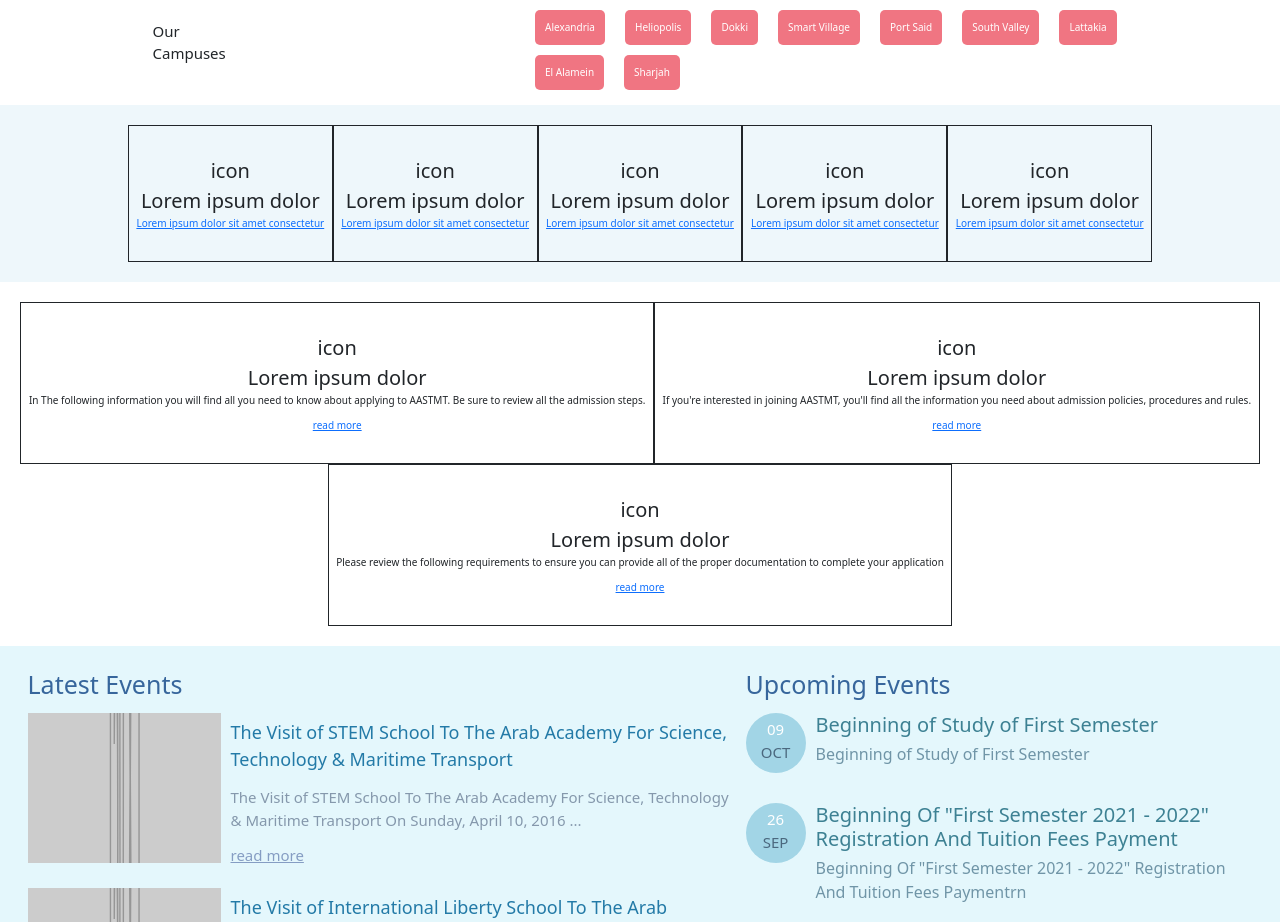
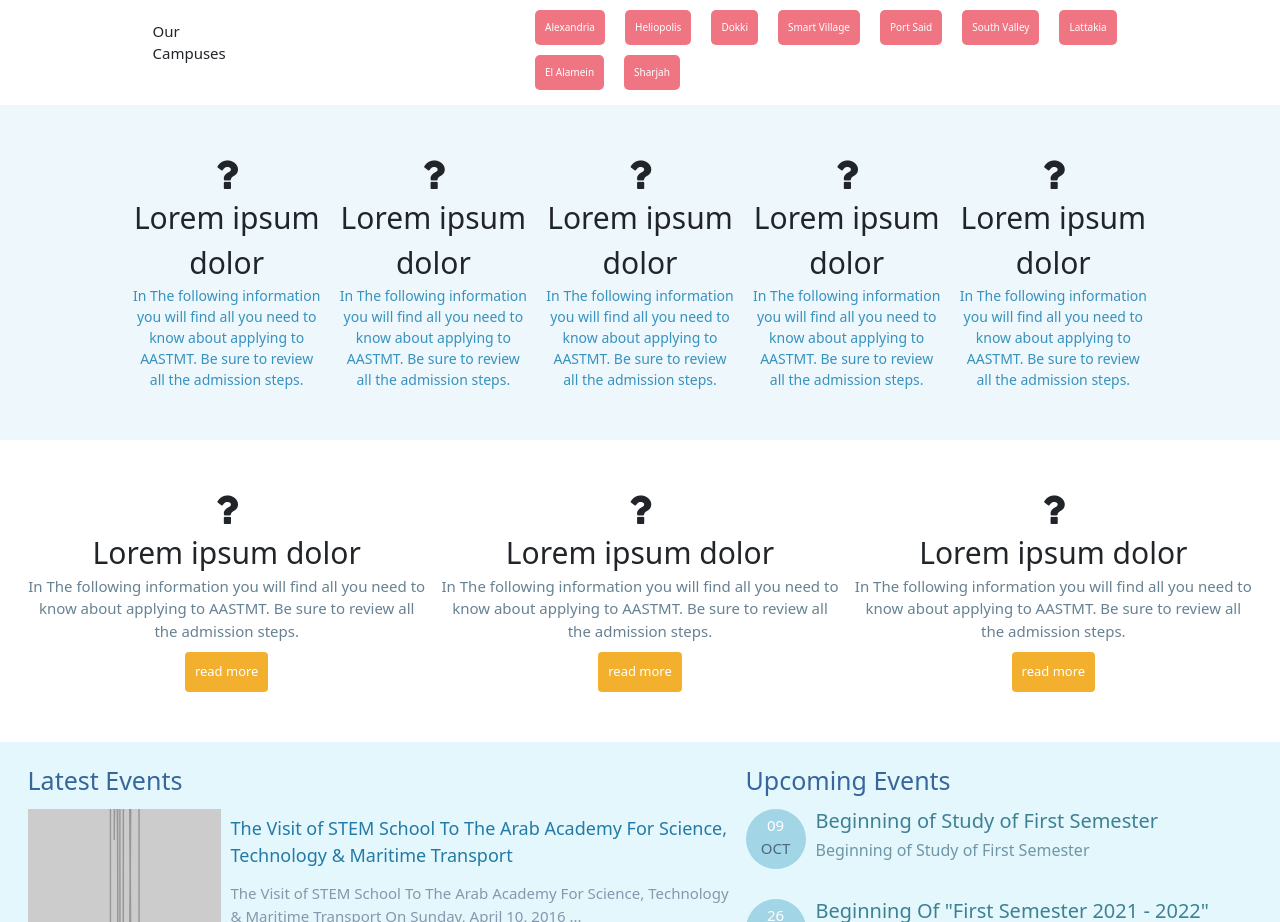
Before and after one commit to al-amiir/arab-academy, a website: page index.html in a window 1280 px wide. Shown: the part 580-1502 px from the top of the page. Drawn offline with nearby package versions, Linux system fonts and the light colour scheme; placeholder pictures from the web are drawn by us.

Commit message:
instrucions 1&2 design finished

```diff
--- a/index.html
+++ b/index.html
@@ -304,134 +304,198 @@
           instruction instruction-1
         "
       >
+        <!-- 1 -->
         <div
           class="
-            col
+            col-12 col-lg-2
             d-flex
             flex-column
             align-items-center
             instruction_component
           "
         >
-          <span>icon</span>
-          <span>Lorem ipsum dolor </span>
-          <a href="#">Lorem ipsum dolor sit amet consectetur </a>
+          <span
+            style="font-size: 4rem"
+            class="fa fa-question instruction_component-icon"
+          ></span>
+          <span class="instruction_component-text-header"
+            >Lorem ipsum dolor
+          </span>
+          <a href="#" class="instruction_component-text-p-1">
+            In The following information you will find all you need to know
+            about applying to AASTMT. Be sure to review all the admission steps.
+          </a>
         </div>
+        <!-- 2 -->
         <div
           class="
-            col
+            col-12 col-lg-2
             d-flex
             flex-column
             align-items-center
             instruction_component
           "
         >
-          <span>icon</span>
-          <span>Lorem ipsum dolor </span>
-          <a href="#">Lorem ipsum dolor sit amet consectetur </a>
+          <span
+            style="font-size: 4rem"
+            class="fa fa-question instruction_component-icon"
+          ></span>
+          <span class="instruction_component-text-header"
+            >Lorem ipsum dolor
+          </span>
+          <a href="#" class="instruction_component-text-p-1">
+            In The following information you will find all you need to know
+            about applying to AASTMT. Be sure to review all the admission steps.
+          </a>
         </div>
+        <!-- 3 -->
         <div
           class="
-            col
+            col-12 col-lg-2
             d-flex
             flex-column
             align-items-center
             instruction_component
           "
         >
-          <span>icon</span>
-          <span>Lorem ipsum dolor </span>
-          <a href="#">Lorem ipsum dolor sit amet consectetur </a>
+          <span
+            style="font-size: 4rem"
+            class="fa fa-question instruction_component-icon"
+          ></span>
+          <span class="instruction_component-text-header"
+            >Lorem ipsum dolor
+          </span>
+          <a href="#" class="instruction_component-text-p-1">
+            In The following information you will find all you need to know
+            about applying to AASTMT. Be sure to review all the admission steps.
+          </a>
         </div>
+        <!-- 4 -->
         <div
           class="
-            col
+            col-12 col-lg-2
             d-flex
             flex-column
             align-items-center
             instruction_component
           "
         >
-          <span>icon</span>
-          <span>Lorem ipsum dolor </span>
-          <a href="#">Lorem ipsum dolor sit amet consectetur </a>
+          <span
+            style="font-size: 4rem"
+            class="fa fa-question instruction_component-icon"
+          ></span>
+          <span class="instruction_component-text-header"
+            >Lorem ipsum dolor
+          </span>
+          <a href="#" class="instruction_component-text-p-1">
+            In The following information you will find all you need to know
+            about applying to AASTMT. Be sure to review all the admission steps.
+          </a>
         </div>
+        <!-- 5 -->
         <div
           class="
-            col
+            col-12 col-lg-2
             d-flex
             flex-column
             align-items-center
             instruction_component
           "
         >
-          <span>icon</span>
-          <span>Lorem ipsum dolor </span>
-          <a href="#">Lorem ipsum dolor sit amet consectetur </a>
+          <span
+            style="font-size: 4rem"
+            class="fa fa-question instruction_component-icon"
+          ></span>
+          <span class="instruction_component-text-header"
+            >Lorem ipsum dolor
+          </span>
+          <a href="#" class="instruction_component-text-p-1">
+            In The following information you will find all you need to know
+            about applying to AASTMT. Be sure to review all the admission steps.
+          </a>
         </div>
       </section>
       <!-- instruction-2 -->
       <section
         class="
-          row row-cols-auto
+          row
+          flex-wrap
           d-flex
           justify-content-center
           instruction instruction-2
         "
       >
+        <!-- 1 -->
         <div
           class="
-            col
+            col-12 col-md-4
             d-flex
             flex-column
             align-items-center
             instruction_component
           "
         >
-          <span>icon</span>
-          <span>Lorem ipsum dolor </span>
-          <p>
+          <span
+            style="font-size: 4rem"
+            class="fa fa-question instruction_component-icon"
+          ></span>
+          <span class="instruction_component-text-header"
+            >Lorem ipsum dolor
+          </span>
+          <p class="instruction_component-text-p">
             In The following information you will find all you need to know
             about applying to AASTMT. Be sure to review all the admission steps.
           </p>
-          <a href="#">read more</a>
+          <a class="button button_readmore" href="#">read more</a>
         </div>
+        <!-- 2 -->
         <div
           class="
-            col
+            col-12 col-md-4
             d-flex
             flex-column
             align-items-center
             instruction_component
           "
         >
-          <span>icon</span>
-          <span>Lorem ipsum dolor </span>
-          <p>
-            If you're interested in joining AASTMT, you'll find all the
-            information you need about admission policies, procedures and rules.
+          <span
+            style="font-size: 4rem"
+            class="fa fa-question instruction_component-icon"
+          ></span>
+          <span class="instruction_component-text-header"
+            >Lorem ipsum dolor
+          </span>
+          <p class="instruction_component-text-p">
+            In The following information you will find all you need to know
+            about applying to AASTMT. Be sure to review all the admission steps.
           </p>
-          <a href="#">read more </a>
+          <a class="button button_readmore" href="#">read more</a>
         </div>
+        <!-- 3 -->
         <div
           class="
-            col
+            col-12 col-md-4
             d-flex
             flex-column
             align-items-center
             instruction_component
           "
         >
-          <span>icon</span>
-          <span>Lorem ipsum dolor </span>
-          <p>
-            Please review the following requirements to ensure you can provide
-            all of the proper documentation to complete your application
+          <span
+            style="font-size: 4rem"
+            class="fa fa-question instruction_component-icon"
+          ></span>
+          <span class="instruction_component-text-header"
+            >Lorem ipsum dolor
+          </span>
+          <p class="instruction_component-text-p">
+            In The following information you will find all you need to know
+            about applying to AASTMT. Be sure to review all the admission steps.
           </p>
-          <a href="#">read more </a>
+          <a class="button button_readmore" href="#">read more</a>
         </div>
       </section>
-
+      <!-- Events -->
       <section class="row row-cols-auto d-flex events">
         <div class="col">
           <span class="events_header">Latest Events</span>
--- a/style/scss/component/instruction.scss
+++ b/style/scss/component/instruction.scss
@@ -8,9 +8,31 @@
   }
   &_component {
     padding: 30px;
-    border: 1px solid;
-    span {
-      font-size: 2rem;
+    text-align: center;
+
+    &-text {
+      &-header {
+        font-size: 3rem;
+      }
+      &-p {
+        font-size: 1.5rem;
+        color: #668292;
+        &-1 {
+          color: #3692bf;
+          text-decoration: none;
+          font-size: 1.4em;
+        }
+      }
+    }
+  }
+  .button {
+    &_readmore {
+      padding: 10px;
+      background-color: #f2b02e;
+      color: white;
+      text-decoration: none;
+      font-size: 1.3rem;
+      border-radius: 4px;
     }
   }
 }
```
Also changed, not shown: style/css/main.css, 1 other file.
